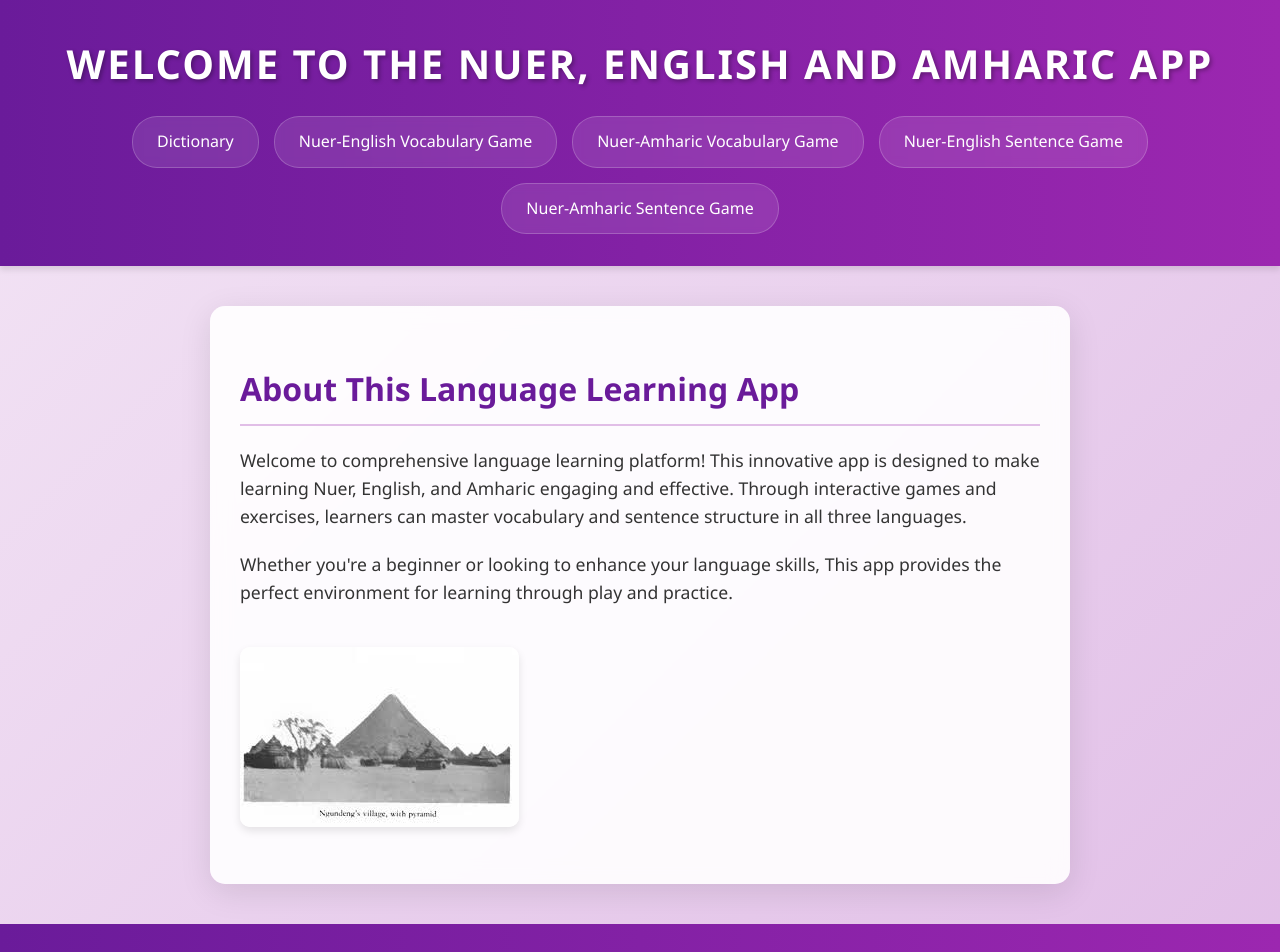
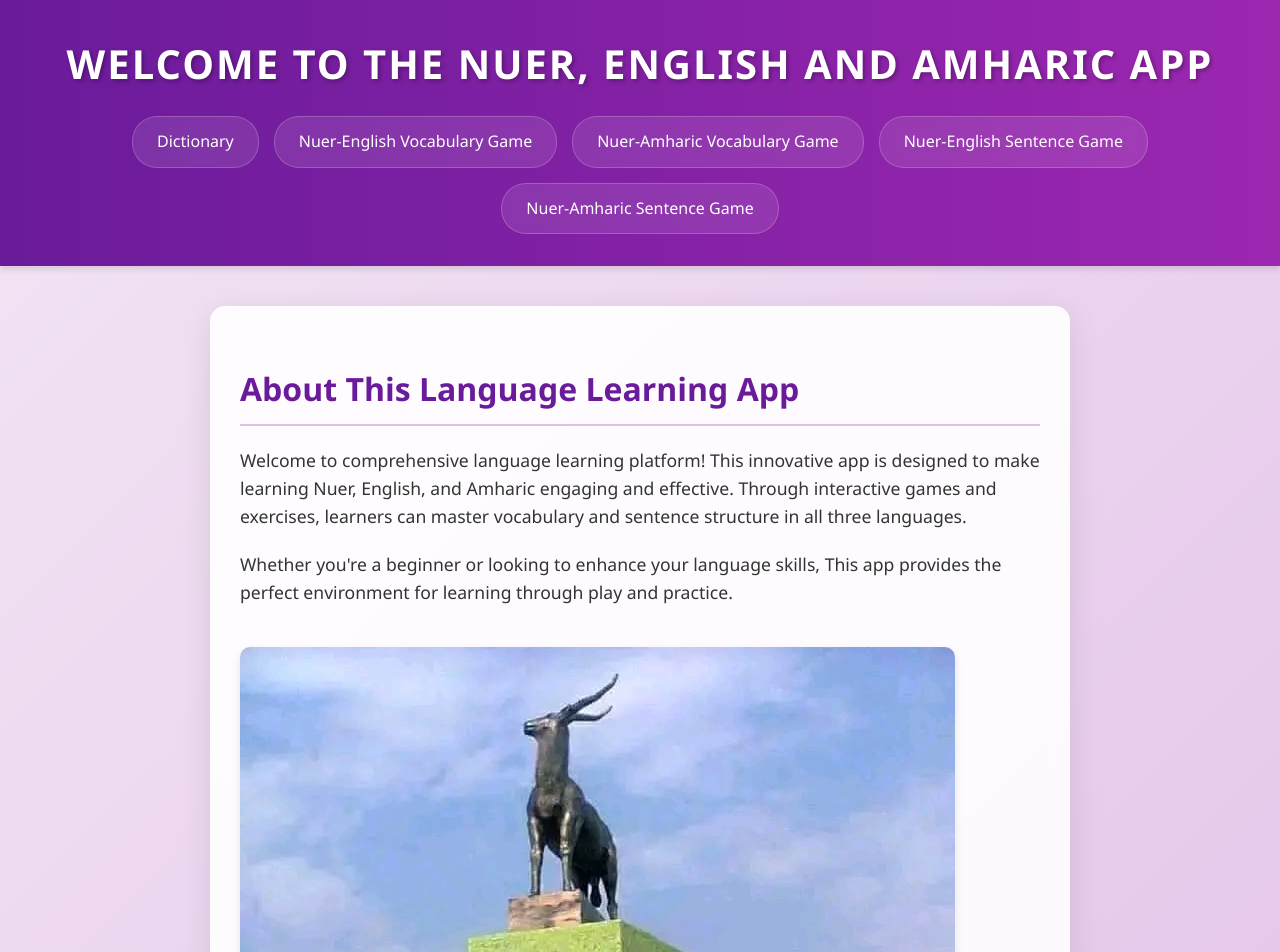
Before and after one commit to muochtuach/nuerEnglishAmharic, a plain HTML site: page index.html in a window 1280 px wide. Shown: the top 952 px of the page. Drawn offline with Linux system fonts and the light colour scheme.

Commit message:
Update index.html

```diff
--- a/index.html
+++ b/index.html
@@ -176,7 +176,7 @@
             Whether you're a beginner or looking to enhance your language skills, This app provides the perfect environment for learning through play and practice.
         </p>
 
-   <img src="image/images.jpeg" alt="nuer logo">
+   <img src="image/1675021274429.jpg" alt="nuer logo">
     </div>
 
     <footer>
```
